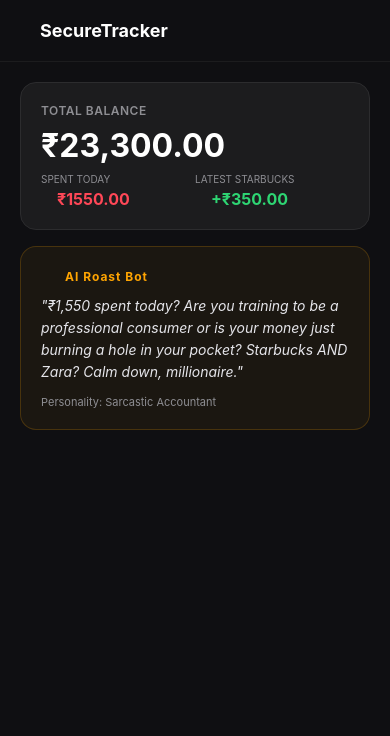
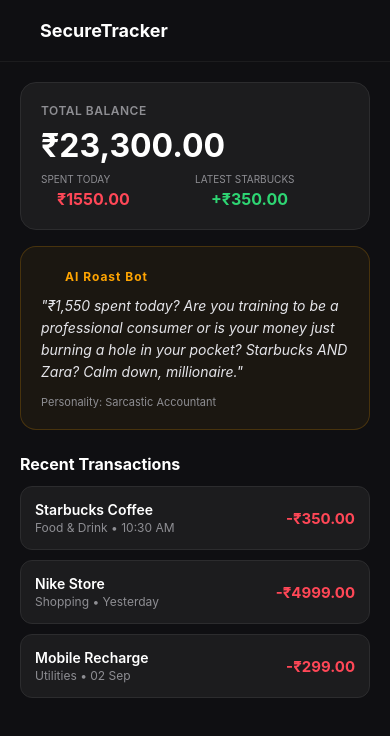
Before and after one commit to sivakris1/secure-sms-expense-tracker, a React Native app: screen / in a window 390 px wide. Shown: the top 736 px of the page. Built offline with nearby package versions, Linux system fonts and the light colour scheme; some icons are missing.

Commit message:
feat: complete Phase 1 dashboard UI with Recent Transactions FlatList

```diff
--- a/App.js
+++ b/App.js
@@ -1,5 +1,5 @@
 import React, { useState } from "react";
-import { StyleSheet, Text, SafeAreaView, View, StatusBar } from "react-native";
+import { StyleSheet, Text, SafeAreaView, View, StatusBar, FlatList } from "react-native";
 import { Wallet, TrendingDown, TrendingUp, Flame } from "lucide-react-native";
 
 export default function App() {
@@ -38,6 +38,18 @@ export default function App() {
       time: "02 Sep",
     },
   ];
+
+  const renderTransactionItem = ({item}) => {
+    return(
+    <View style={styles.txItem}>
+      <View style={styles.txDetails}>
+        <Text style={styles.txTitle}>{item.title}</Text>
+        <Text style={styles.txSubtitle}>{item.category} • {item.time}</Text>
+      </View>
+      <Text style={styles.txAmount}>-₹{item.amount.toFixed(2)}</Text>
+    </View>
+)
+  }
 
   return (
     <SafeAreaView style={styles.container}>
@@ -114,6 +126,13 @@ export default function App() {
           </Text>
         </View>
       </View>
+
+      <Text style={styles.sectionTitle}>Recent Transactions </Text>
+      <FlatList
+       data = {MOCK_TRANSACTIONS}
+       keyExtractor={(item) => item.id}
+       renderItem={renderTransactionItem}
+      />
     </SafeAreaView>
   );
 }
@@ -235,4 +254,42 @@ const styles = StyleSheet.create({
     fontSize: 16,
     fontWeight: "bold",
   },
+    sectionTitle: {
+    color: '#FFFFFF',
+    fontSize: 16,
+    fontWeight: 'bold',
+    marginHorizontal: 20,
+    marginTop: 24,
+    marginBottom: 12,
+  },
+  txItem: {
+    flexDirection: 'row',
+    alignItems: 'center',
+    justifyContent: 'space-between',
+    backgroundColor: '#1C1C1E',
+    marginHorizontal: 20,
+    marginBottom: 10,
+    padding: 14,
+    borderRadius: 12,
+    borderWidth: 1,
+    borderColor: '#2C2C2E',
+  },
+  txDetails: {
+    flex: 1,
+  },
+  txTitle: {
+    color: '#FFFFFF',
+    fontSize: 14,
+    fontWeight: '600',
+  },
+  txSubtitle: {
+    color: '#8E8E93',
+    fontSize: 12,
+    marginTop: 2,
+  },
+  txAmount: {
+    color: '#FF4757',
+    fontSize: 15,
+    fontWeight: 'bold',
+  },
 });
```
